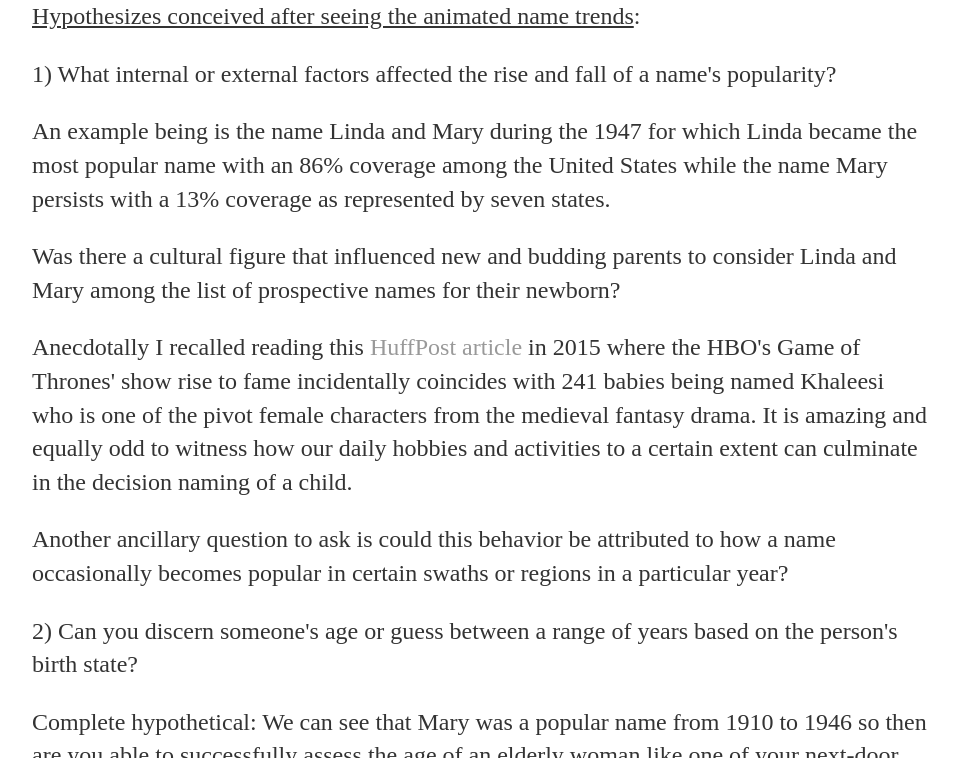
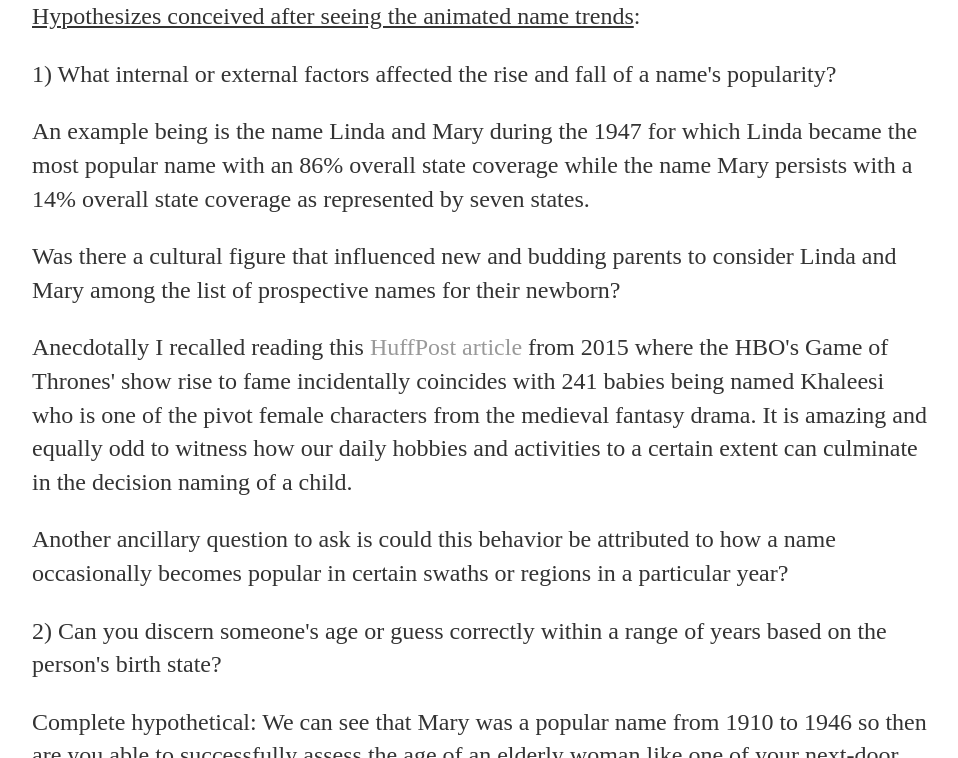
Before and after one commit to michaelip2/michaelip2.github.io, a Jekyll site: the page built from _posts/2018-01-01-social-security-administration-name-interactive-dashboard.md, in a window 1280 px wide and 900 px high, scrolled down 1612 px, cut to the strip 142-900 px from the top of the window. Shown: the whole strip, without its empty margins (160-1118 px from the left). Built offline with Jekyll 4.4.1, drawn with Linux system fonts in a browser that asks for light colours.

Commit message:
Update 2018-01-01-social-security-administration-name-interactive-dashboard.md

```diff
--- a/_posts/2018-01-01-social-security-administration-name-interactive-dashboard.md
+++ b/_posts/2018-01-01-social-security-administration-name-interactive-dashboard.md
@@ -14,9 +14,9 @@ date: 2018-01-01
 <p><img src="https://raw.githubusercontent.com/michaelip2/michaelip2.github.io/master/images/1910%20-%202015%20male%20Name.gif" /></p>
 <p><u>Hypothesizes conceived after seeing the animated name trends</u>:</p>
 <p>1) What internal or external factors affected the rise and fall of a name's popularity?</p>
-<p>An example being is the name Linda and Mary during the 1947 for which Linda became the most popular name with an 86% coverage among the United States while the name Mary persists with a 13% coverage as represented by seven states.</p>
+<p>An example being is the name Linda and Mary during the 1947 for which Linda became the most popular name with an 86% overall state coverage while the name Mary persists with a 14% overall state coverage as represented by seven states.</p>
 <p>Was there a cultural figure that influenced new and budding parents to consider Linda and Mary among the list of prospective names for their newborn?</p>
-<p>Anecdotally I recalled reading this <a href="https://www.huffingtonpost.com/2015/04/08/game-of-thrones-baby-names_n_7018504.html">HuffPost article</a> in 2015 where the HBO's Game of Thrones' show rise to fame incidentally coincides with 241 babies being named Khaleesi who is one of the pivot female characters from the medieval fantasy drama. It is amazing and equally odd to witness how our daily hobbies and activities to a certain extent can culminate in the decision naming of a child.</p>
+<p>Anecdotally I recalled reading this <a href="https://www.huffingtonpost.com/2015/04/08/game-of-thrones-baby-names_n_7018504.html">HuffPost article</a> from 2015 where the HBO's Game of Thrones' show rise to fame incidentally coincides with 241 babies being named Khaleesi who is one of the pivot female characters from the medieval fantasy drama. It is amazing and equally odd to witness how our daily hobbies and activities to a certain extent can culminate in the decision naming of a child.</p>
 <p>Another ancillary question to ask is could this behavior be attributed to how a name occasionally becomes popular in certain swaths or regions in a particular year?</p>
-<p>2) Can you discern someone's age or guess between a range of years based on the person's birth state?</p>
+<p>2) Can you discern someone's age or guess correctly within a range of years based on the person's birth state?</p>
 <p>Complete hypothetical: We can see that Mary was a popular name from 1910 to 1946 so then are you able to successfully assess the age of an elderly woman like one of your next-door neighbors or a friend's grandmother?</p>
```
